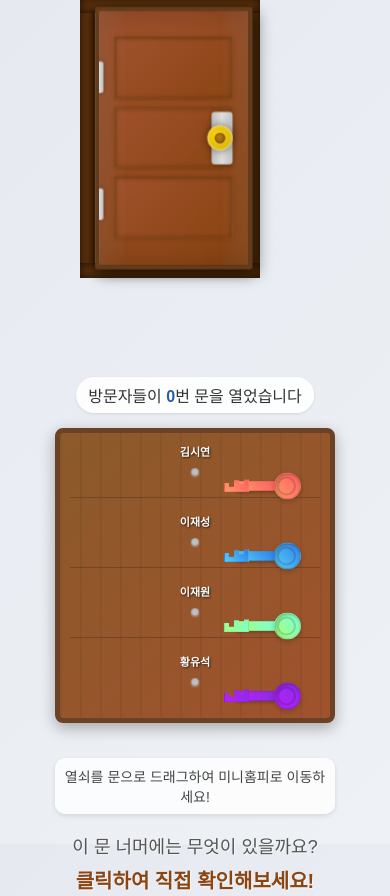
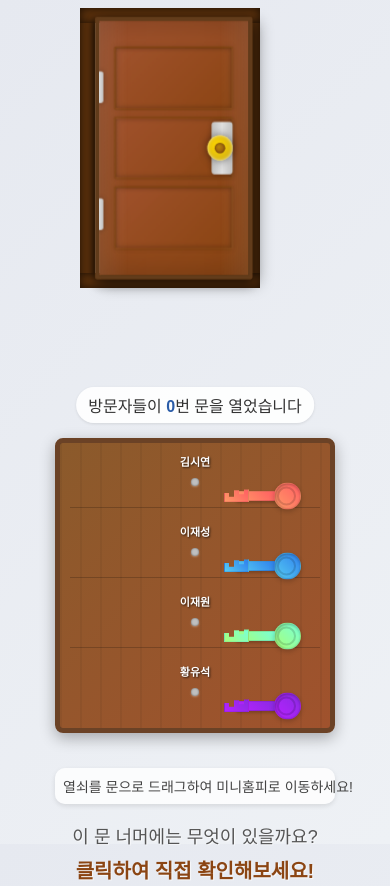
Before and after one commit to inswave-team-BR/iot, a plain HTML site: page index.html in a window 390 px wide. Drawn offline with Linux system fonts and the light colour scheme.

Commit message:
style(ui): 열쇠 보관함과 힌트 메시지 디자인 개선 -열쇠 보관함과 힌트 메시지의 가로 중앙 정렬 일치 -힌트 메시지가 한 줄로 표시되도록 white-space: nowrap 속성 추가

```diff
--- a/css/entrance-door-styles.css
+++ b/css/entrance-door-styles.css
@@ -392,6 +392,7 @@ body {
     transform: translateY(-50%);
     display: flex;
     flex-direction: column;
+    align-items: center;
     gap: 20px;
     z-index: 10;
 }
@@ -600,7 +601,8 @@ body {
     margin-top: 10px;
     font-size: 14px;
     color: #444;
-    width: 100%;
+    width: 100%; /* 더 넓은 너비로 설정 */
+    white-space: nowrap; /* 텍스트가 줄바꿈되지 않도록 설정 */
     text-align: center;
     background: rgba(255, 255, 255, 0.8);
     padding: 8px;
@@ -675,6 +677,7 @@ body {
 
     .keys-hint {
         width: 280px;
+        white-space: nowrap; /* 모바일에서도 줄바꿈 방지 */
         margin-top: 15px;
     }
 }
```
